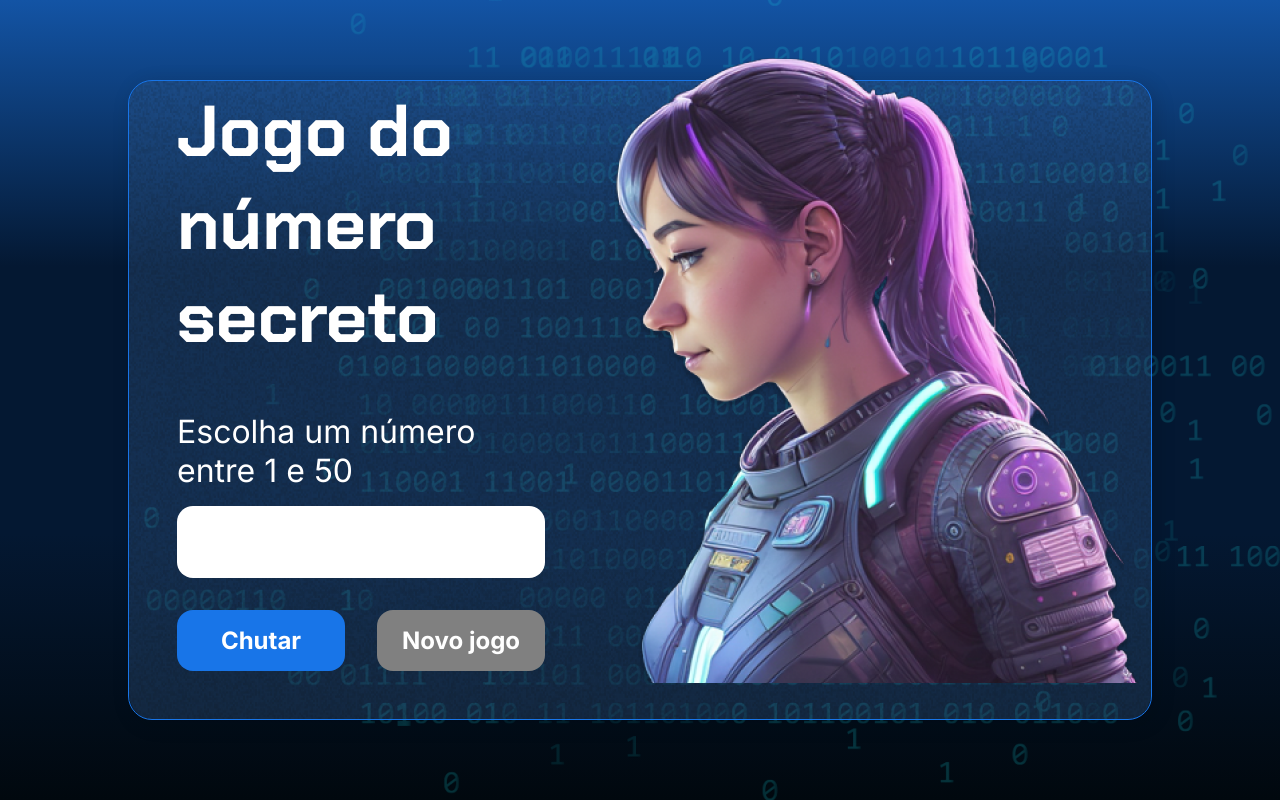
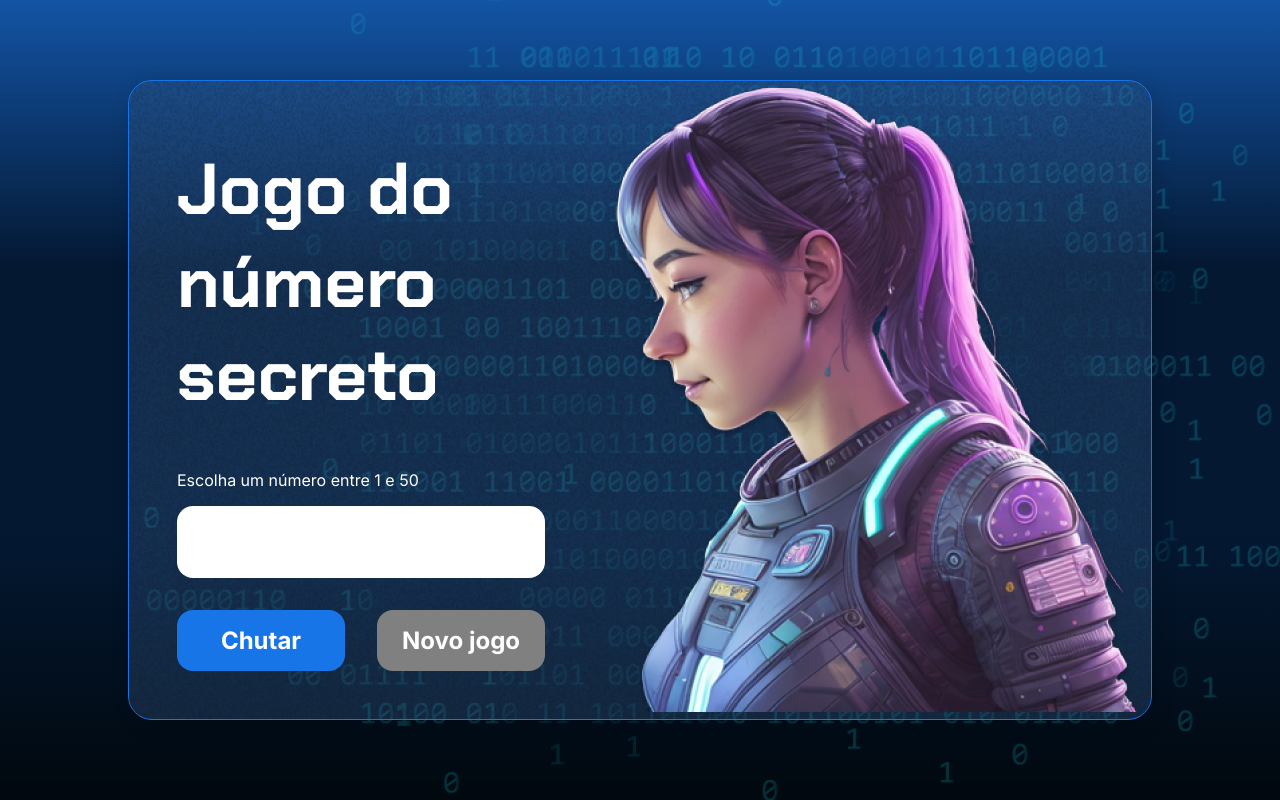
Before and after one commit to Ricardo-Rodrigues0/jogo-numeroSecreto, a plain HTML site: page index.html in a window 1280 px wide. Drawn offline with Linux system fonts and the light colour scheme.

Commit message:
testando

```diff
--- a/index.html
+++ b/index.html
@@ -20,7 +20,7 @@
             <div class="container__informacoes">
                 <div class="container__texto">
                     <h1>Adivinhe o <span class="container__texto-azul">numero secreto</span></h1>
-                    <p class="texto__paragrafo">Escolha um número entre 1 a 50</p>
+                    <p class="texato__paragrafo">Escolha um número entre 1 a 50</p>
                 </div>
                 <input type="number" min="1" max="10" class="container__input">
                 <div class="chute container__botoes">
```
